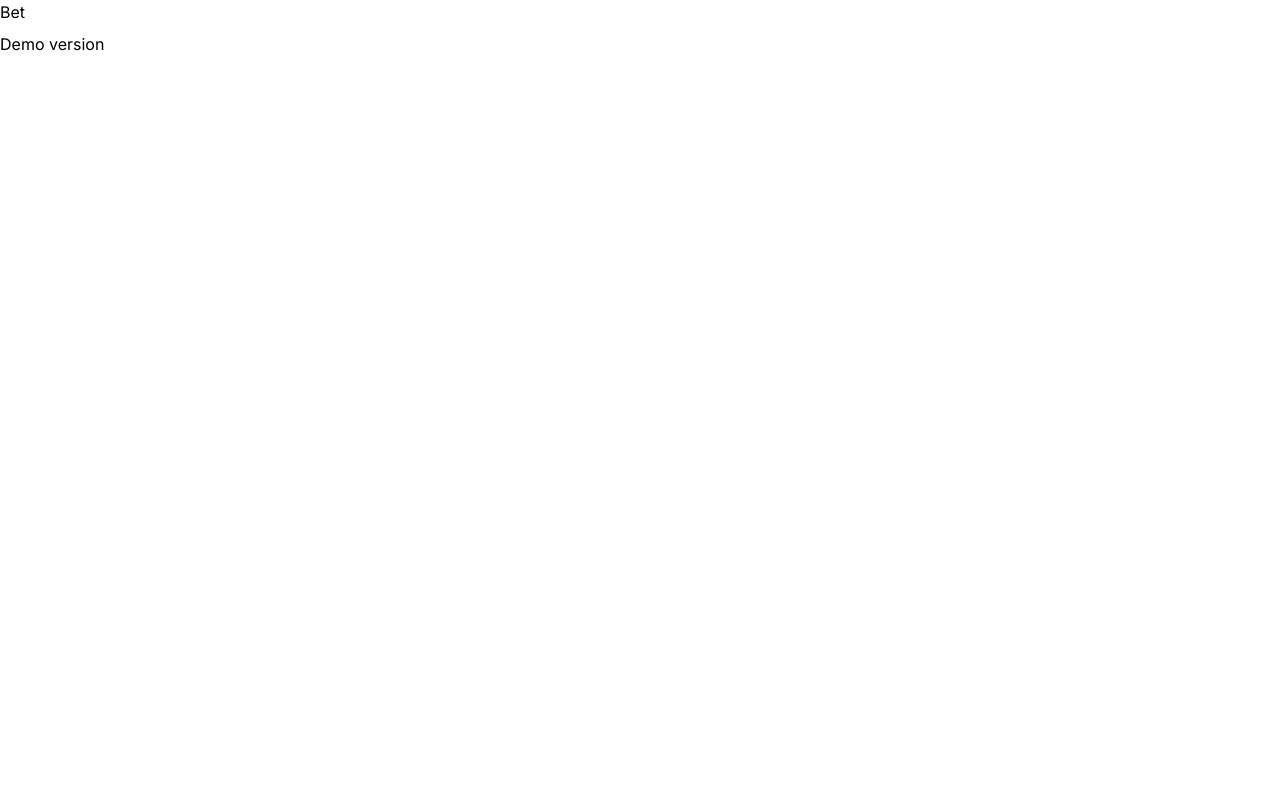
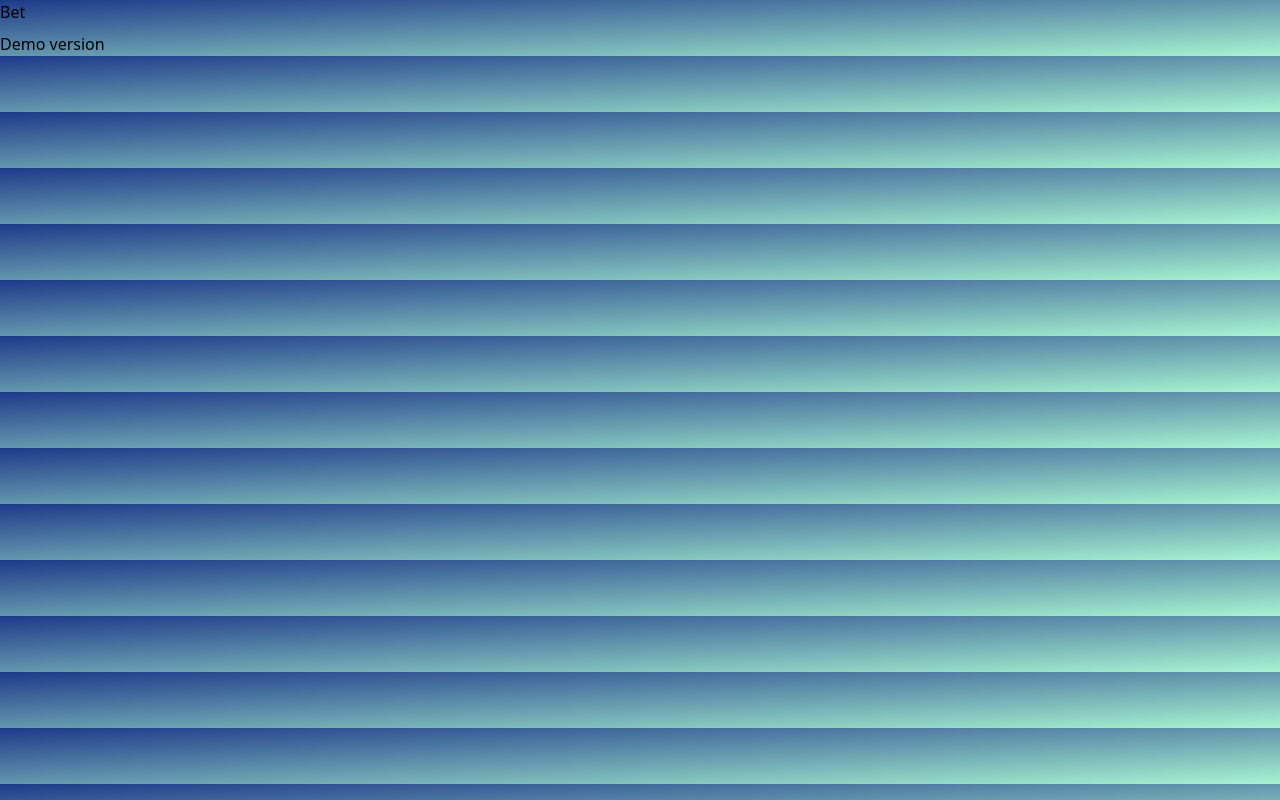
Before and after one commit to Jarjarsson/onchainbet, a Next.js app: page / in a window 1280 px wide. Built offline with nearby package versions, Linux system fonts and the light colour scheme.

Commit message:
chore: style

```diff
--- a/app/layout.tsx
+++ b/app/layout.tsx
@@ -17,7 +17,8 @@ export default function RootLayout({
 }) {
   return (
     <html lang="en">
-      <body className={inter.className}>
+      {/* <body className={inter.className}> */}
+      <body className='bg-gradient-to-br from-blue-900 to-emerald-200'>
         <TContextProvider>
         {children}
         </TContextProvider>
```
